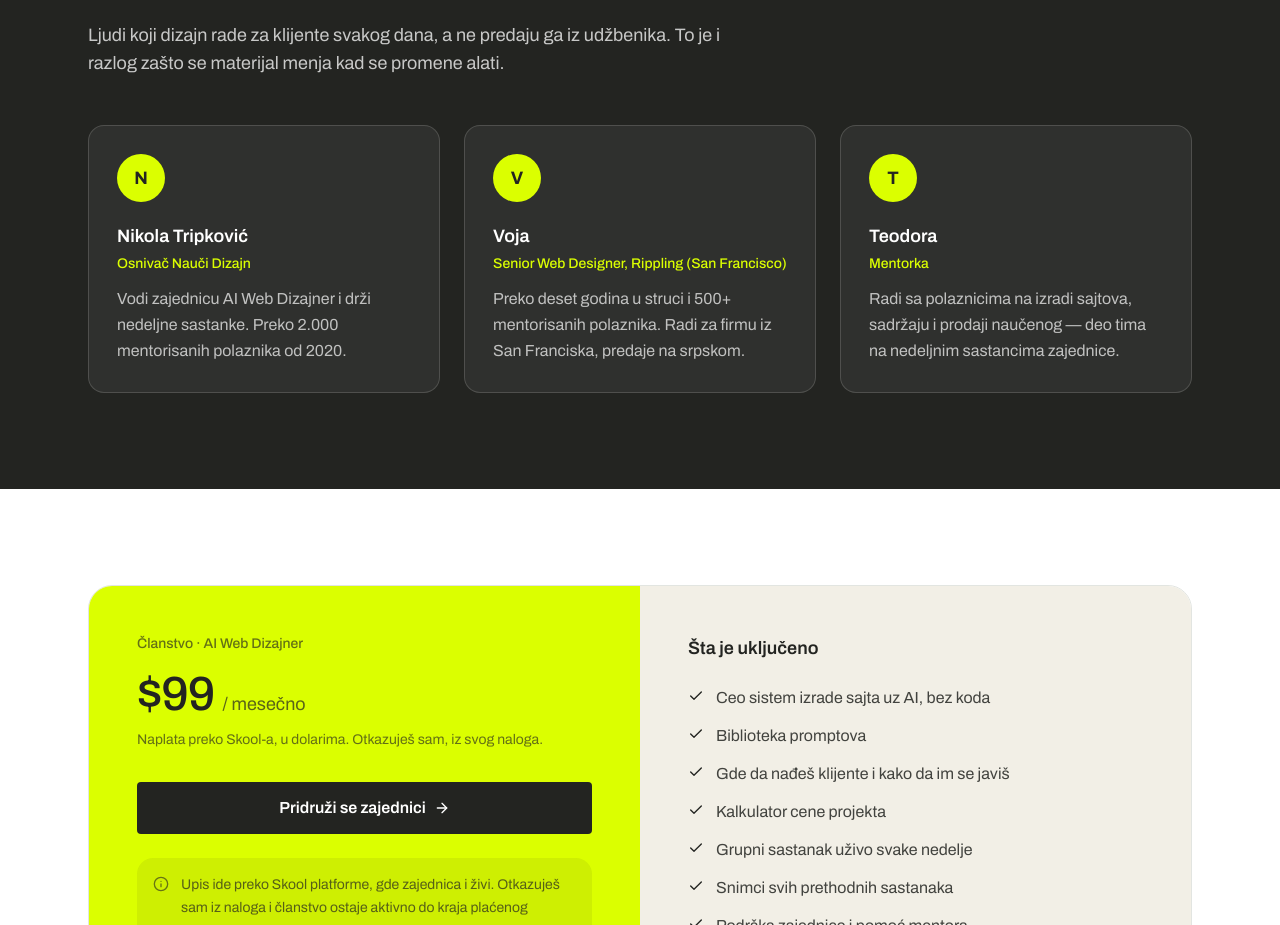
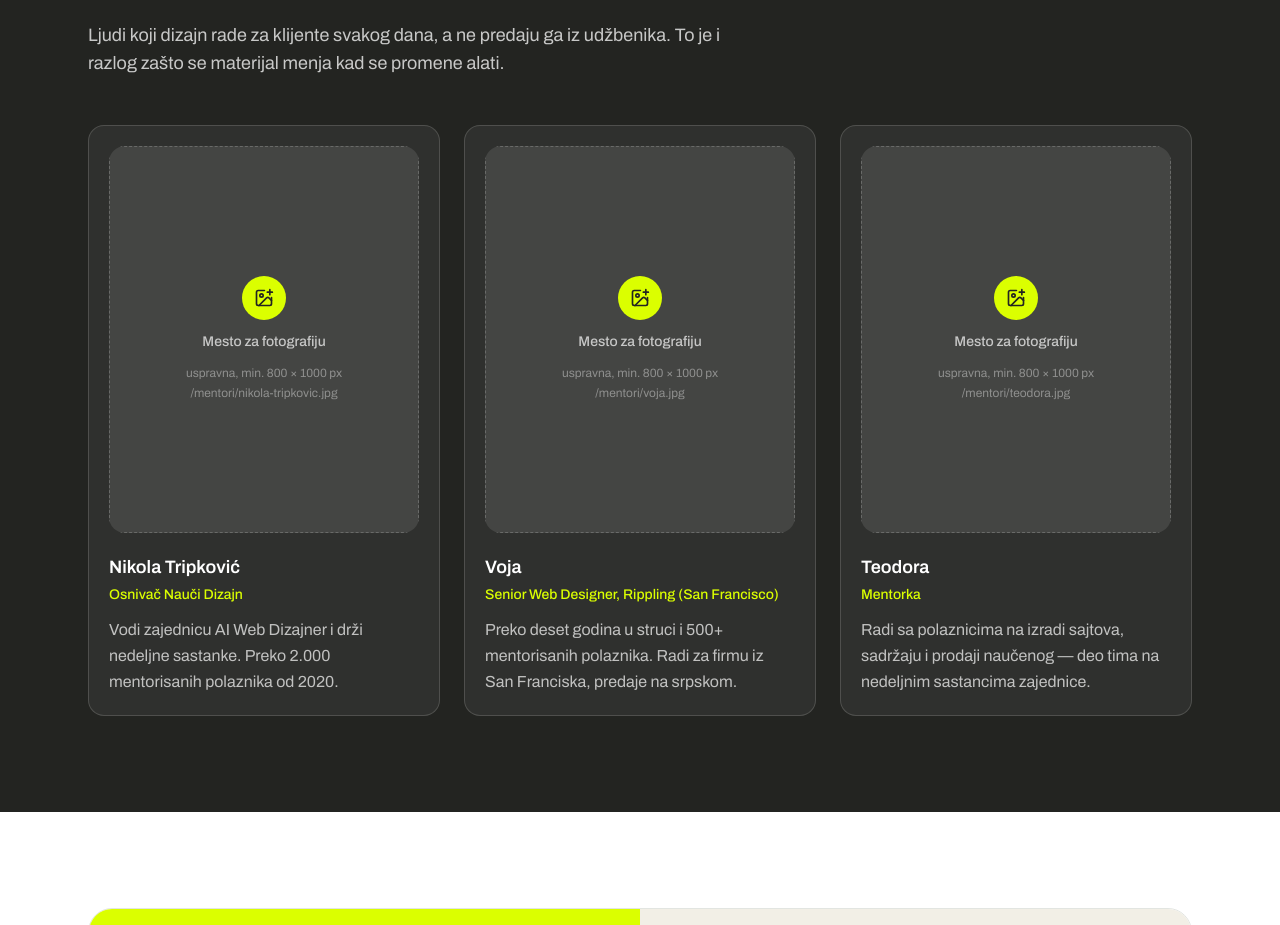
Before and after one commit to tvojvajbkod/naucidizajn1, a Next.js app in the folder apps/marketing/: page / in a window 1280 px wide. Shown: the part 5585-6510 px from the top of the page. Built offline with nearby package versions, Linux system fonts and the light colour scheme; no server answers.

Commit message:
Mentori: kartica sa mestom za fotografiju

```diff
--- a/apps/marketing/src/components/sections/mentors.tsx
+++ b/apps/marketing/src/components/sections/mentors.tsx
@@ -1,3 +1,4 @@
+import { MentorPhoto } from "@/components/mentor-photo";
 import { mentors } from "@/lib/testimonials";
 
 export function MentorsSection() {
@@ -17,12 +18,10 @@ export function MentorsSection() {
         <div className="mt-12 grid gap-6 md:grid-cols-3">
           {mentors.map((mentor) => (
             <div
-              key={mentor.name}
-              className="rounded-2xl border border-background/15 bg-background/[0.06] p-7"
+              key={mentor.slug}
+              className="rounded-2xl border border-background/15 bg-background/[0.06] p-5"
             >
-              <div className="flex size-12 items-center justify-center rounded-full bg-primary font-bold text-ink text-lg">
-                {mentor.name.charAt(0)}
-              </div>
+              <MentorPhoto mentor={mentor} />
               <h3 className="mt-5 font-semibold text-background text-lg">{mentor.name}</h3>
               <p className="mt-1 font-medium text-primary text-sm">{mentor.role}</p>
               <p className="mt-3 text-background/70 leading-relaxed">{mentor.bio}</p>
```
